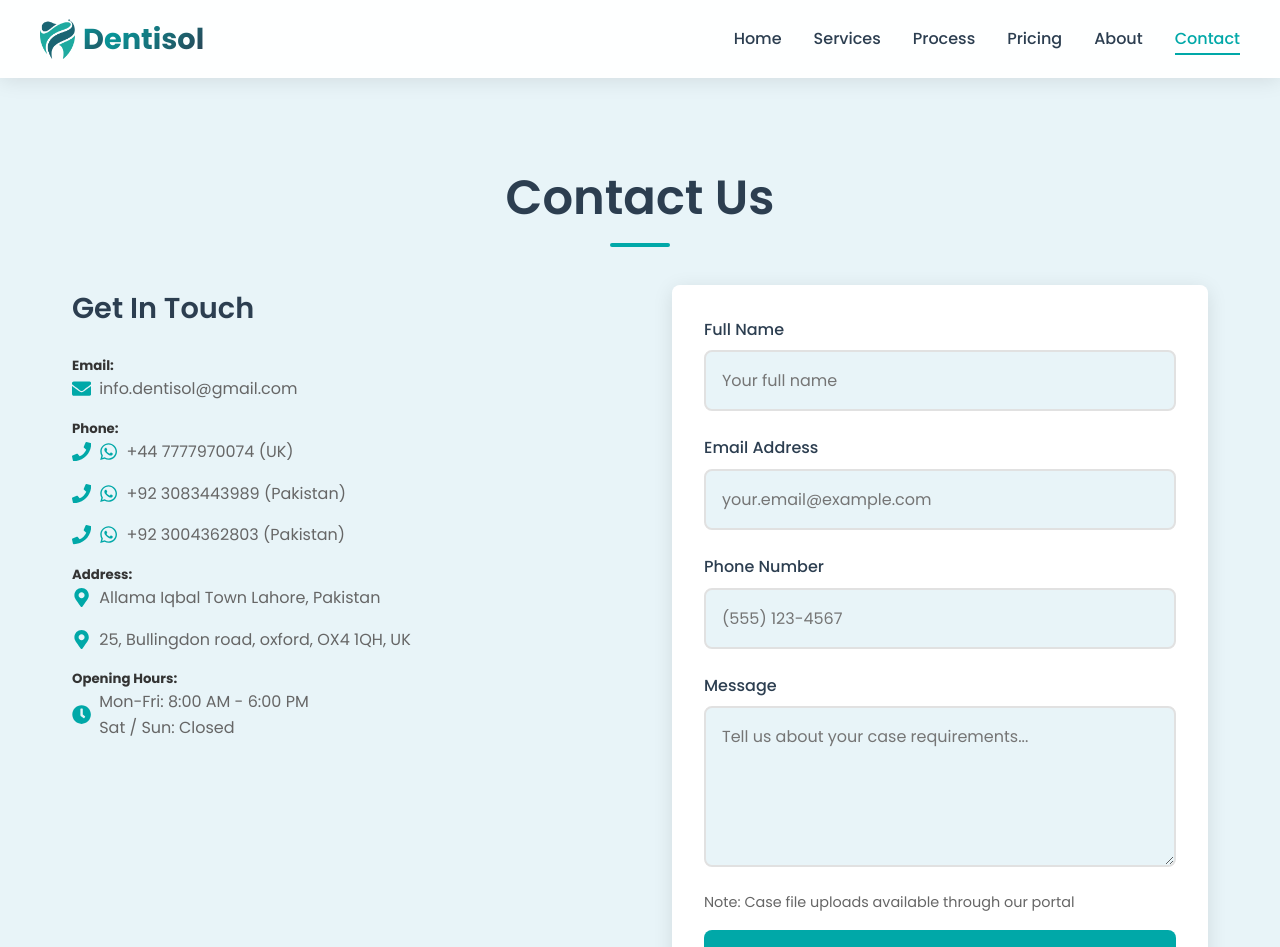
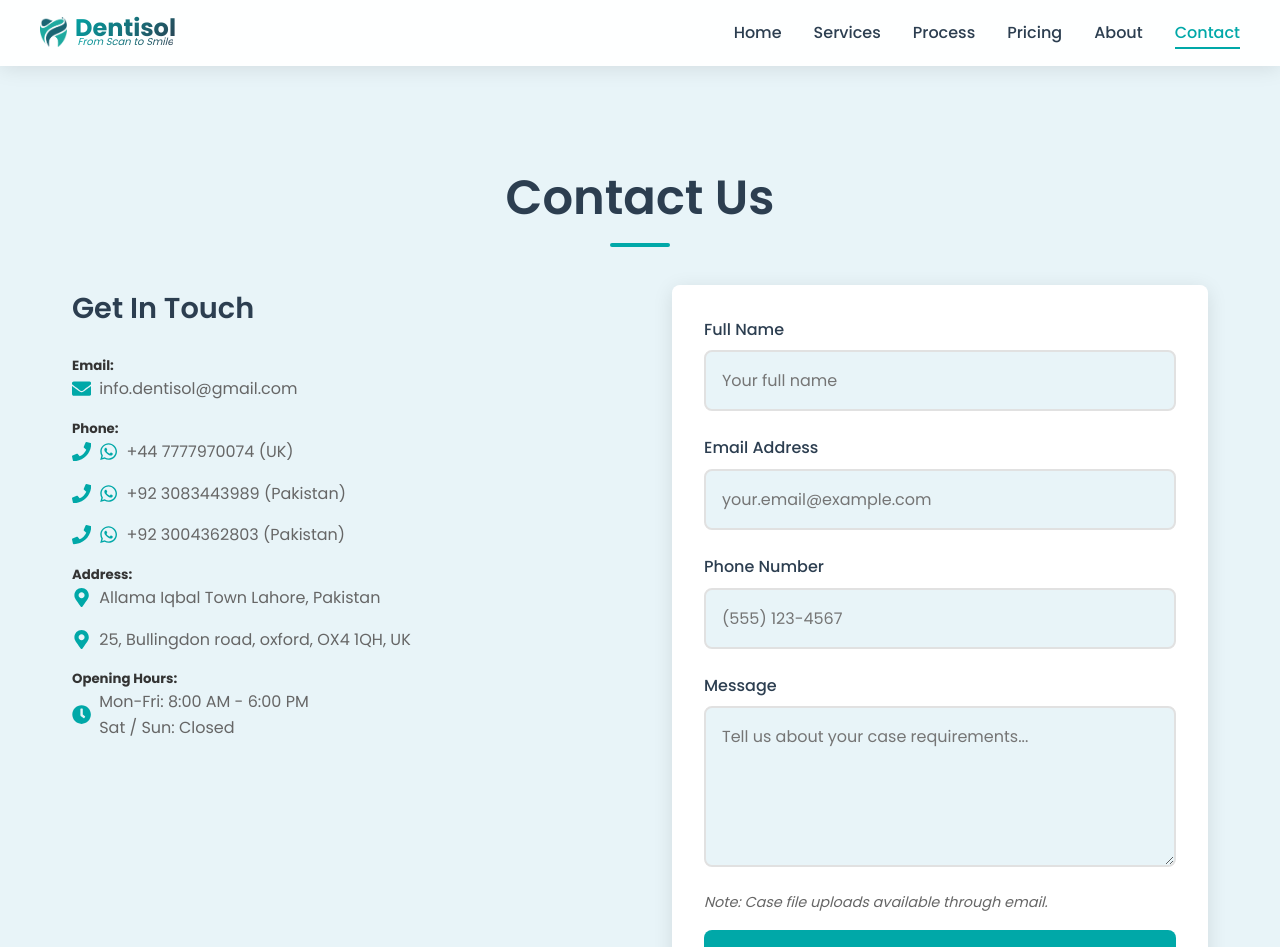
Before and after one commit to MrAbidRajpoot/dentisol-frontend, a React (Create React App) app: page /contact in a window 1280 px wide. Shown: the top 947 px of the page. Built offline with nearby package versions, Linux system fonts and the light colour scheme.

Commit message:
added tagline in logo , improved footer and the line at the end og contact page

```diff
--- a/src/App.css
+++ b/src/App.css
@@ -99,8 +99,13 @@ body {
   gap: 0.5rem;
 }
 
+.logo-image {
+  width: 27px;
+  height: 30px;
+}
+
 .logo {
-  font-size: 1.8rem;
+  font-size: 1.5rem;
   font-weight: 700;
   color: var(--secondary-color);
   text-decoration: none;
@@ -108,9 +113,10 @@ body {
   position: relative;
   display: inline-flex;
   align-items: center;
+  margin-top: -7px;
 }
 
-.logo-d {
+/* .logo-d {
   background: linear-gradient(135deg, #00A8A8, #2C3E50);
   -webkit-background-clip: text;
   -webkit-text-fill-color: transparent;
@@ -120,7 +126,7 @@ body {
   font-size: inherit;
   font-weight: inherit;
   line-height: inherit;
-}
+} */
 
 .logo-text {
   background: linear-gradient(135deg, #00A8A8, #2C3E50);
--- a/src/App.js
+++ b/src/App.js
@@ -40,7 +40,7 @@ function App() {
           <Route path="/contact" element={<ContactPage />} />
         </Routes>
         <footer style={{
-          background: 'var(--primary-color)',
+          background: 'linear-gradient(135deg, #00A8A8, #2C3E50)',
           color: 'var(--accent-color)',
           textAlign: 'center',
           padding: '2px',
--- a/src/components/Navigation.js
+++ b/src/components/Navigation.js
@@ -77,11 +77,18 @@ const Navigation = () => {
   return (
     <nav className={`navbar ${isScrolled ? 'scrolled' : ''}`}>
       <div className="nav-container">
+        <div>
         <div className="logo-container">
           <img alt="Dentisol Logo" className="logo-image" src='/FinalLogo.png' width={35}/>
           <Link to="/" className="logo" onClick={() => { if (location.pathname === '/') scrollToSection('home'); }}>
-            <span className="logo-d">D</span><span className="logo-text">entisol</span>
+            <span className="logo-text">Dentisol</span>
           </Link>
+        </div>
+        <div>
+          <p style={{textAlign: 'center' , marginLeft: '35px', marginTop: '-13px', fontSize: '10px'}}>
+          <i><span className="logo-text">From Scan to Smile</span></i>
+          </p>
+        </div>
         </div>
 
         <ul className={`nav-links ${isMenuOpen ? 'active' : ''}`}>
--- a/src/pages/ContactPage.js
+++ b/src/pages/ContactPage.js
@@ -174,7 +174,7 @@ const ContactPage = () => {
               ></textarea>
             </div>
             <p style={{ fontSize: '0.9rem', color: 'var(--text-light)', marginTop: '-0.5rem', marginBottom: '1rem' }}>
-              Note: Case file uploads available through our portal
+              <i>Note: Case file uploads available through email.</i>
             </p>
 
             <button
```
